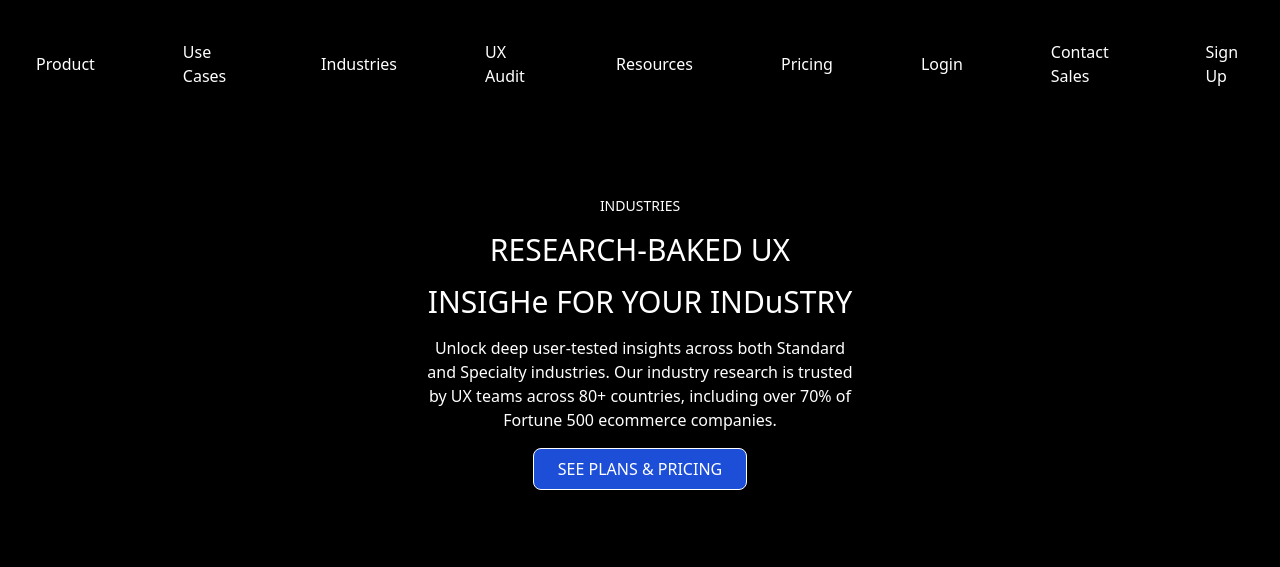
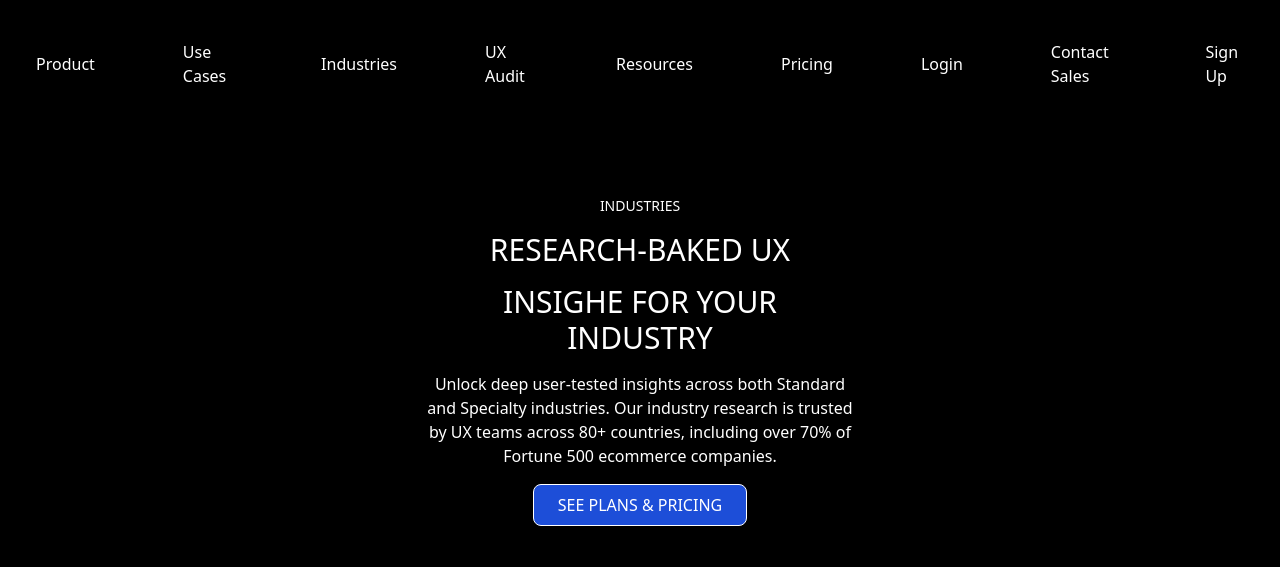
Before and after one commit to fizaaa11/InsightBay_project, a website: page index.html in a window 1280 px wide. Shown: the top 567 px of the page. Drawn offline with nearby package versions, Linux system fonts and the light colour scheme.

Commit message:
Updated project with latest changes

```diff
--- a/index.html
+++ b/index.html
@@ -17,7 +17,7 @@
      </style>
 </head>
 <body>
-    <section class="h-screen w-full">
+    <section class="min-h-screen md:h-screen w-full">
   <nav class="flex justify-center items-center text-white cursor-pointer">
     <ul class="flex justify-center items-center gap-6 md:gap-10 lg:gap-16 mt-3 px-6 py-6">
   <li class="hover:bg-white hover:text-black hover:rounded-full transition duration-300 px-3 py-1">Product</li>
@@ -34,7 +34,7 @@
   <div class="flex flex-col justify-center items-center text-white w-1/3 mx-auto text-center space-y-4 mt-20">
     <h1 id="h1" class=" font-thin text-sm">INDUSTRIES</h1>
     <h2 id="h1" class="text-3xl">RESEARCH-BAKED UX</h2>
-    <p id="h1" class="text-3xl">INSIGHe FOR YOUR INDuSTRY</p>
+    <p id="h1" class="text-3xl">INSIGHE FOR YOUR INDUSTRY</p>
     <p id="h1">Unlock deep user-tested insights across both Standard and Specialty industries. Our industry research is trusted by UX teams across 80+ countries, including over 70% of Fortune 500 ecommerce companies.</p>
     <button id="h1" class="px-6 py-2 rounded-lg bg-blue-700  border border-white">SEE PLANS & PRICING  </button>
   </div>
```
Also changed, not shown: 1 other file.
